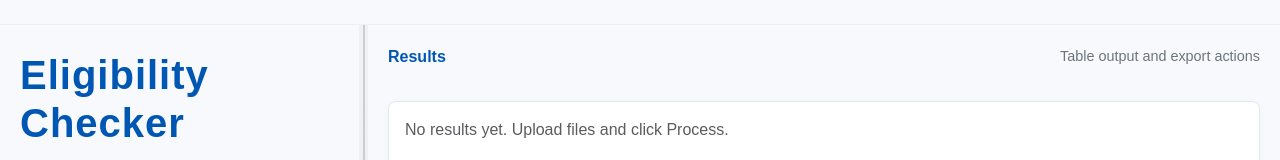
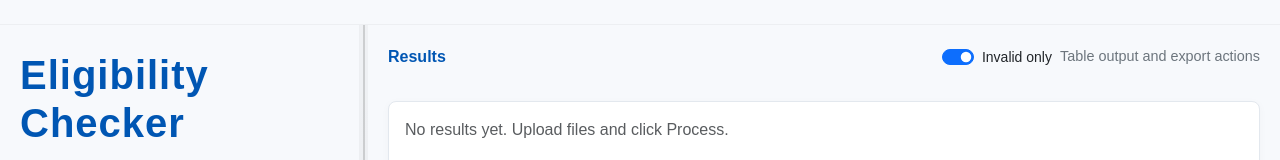
Before and after one commit to EvacionSaraak/Eligibility-Checking, a plain HTML site: page elig.html in a window 1280 px wide. Shown: the top 160 px of the page. Drawn offline with nearby package versions, Linux system fonts and the light colour scheme.

Commit message:
Update elig.html

```diff
--- a/elig.html
+++ b/elig.html
@@ -82,7 +82,15 @@
       <main class="main" id="mainPanel">
         <div class="results-header">
           <div class="results-title">Results</div>
-          <div style="font-size:0.9rem; color:#6c757d;">Table output and export actions</div>
+
+          <!-- Result-window-only filters (invalid-only default checked) -->
+          <div class="d-flex align-items-center gap-2">
+            <div class="form-check form-switch mb-0">
+              <input class="form-check-input" type="checkbox" id="filterInvalidOnly" checked>
+              <label class="form-check-label small" for="filterInvalidOnly">Invalid only</label>
+            </div>
+            <div style="font-size:0.9rem; color:#6c757d;">Table output and export actions</div>
+          </div>
         </div>
 
         <!-- This is the scrollable area where generated table(s) will be placed -->
```
